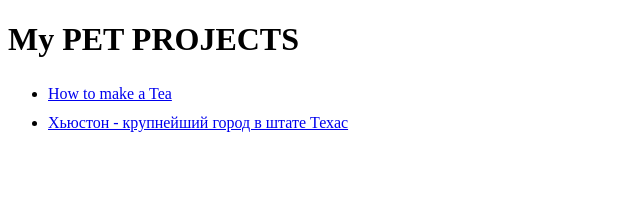
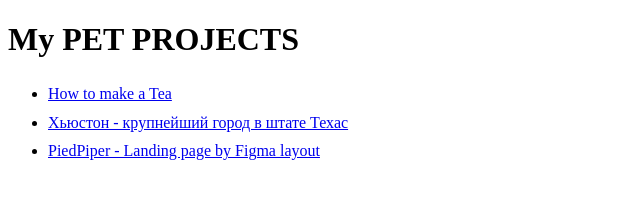
Before and after one commit to pavlo-myskov/study-projects, a plain HTML site: page index.html in a window 1280 px wide. Shown: the whole page, without its empty margins (0-640 px from the left). Drawn offline with Linux system fonts and the light colour scheme.

Commit message:
Submodule piedpiper added

```diff
--- a/index.html
+++ b/index.html
@@ -20,6 +20,9 @@
 			<li>
 				<a href="https://flashdrag.github.io/houston/">Хьюстон - крупнейший город в штате Техас</a>
 			</li>
+			<li>
+				<a href="https://flashdrag.github.io/piedpiper/">PiedPiper - Landing page by Figma layout</a>
+			</li>
 		</ul>
 	</nav>
 </body>
```
Also changed, not shown: 1 other file.
